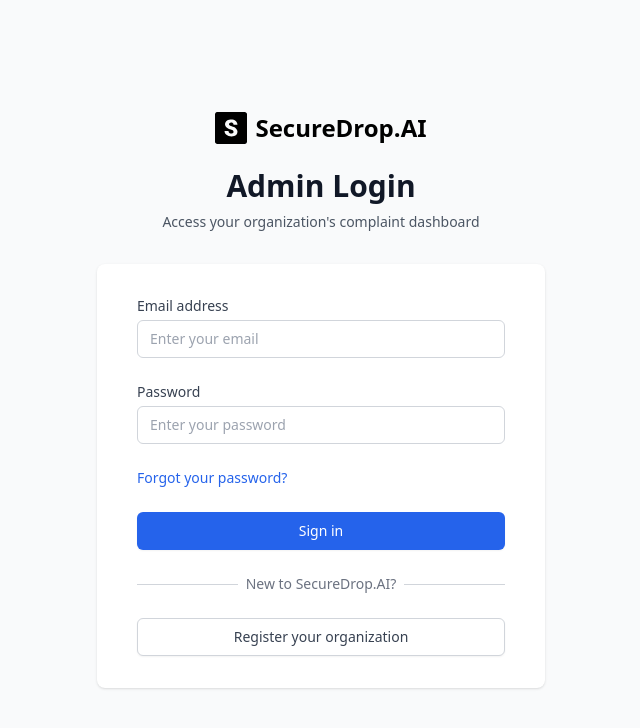
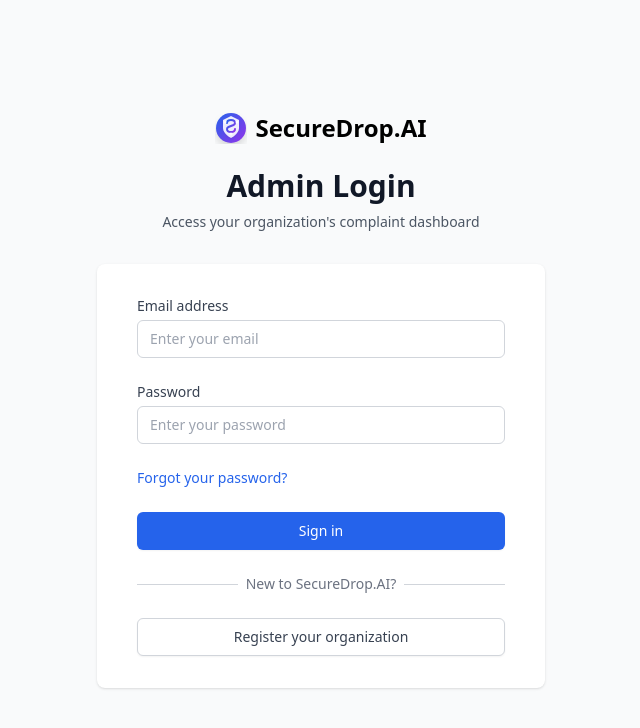
Before and after one commit to darkflayer/SecureDrop.AI, a React (Create React App) app in the folder client/: page /admin/login in a window 1280 px wide. Shown: the top 728 px of the page, without its empty margins (319-959 px from the left). Built offline with nearby package versions, Linux system fonts and the light colour scheme; no server answers.

Commit message:
Create adaptive logo component that works in both light and dark modes
cgen-b797a858222145659e2db097e9614fde

```diff
--- a/client/src/components/FinalsLogo.tsx
+++ b/client/src/components/FinalsLogo.tsx
@@ -1,8 +1,59 @@
 import React from "react";
-import finals from "./finals.svg";
 
-const FinalsLogo: React.FC<{ className?: string }> = ({ className }) => (
-  <img src={finals} alt="SecureDrop.AI Logo" className={className || "w-8 h-8 mr-2"} />
+const FinalsLogo: React.FC<{ className?: string }> = ({ className = "w-8 h-8 mr-2" }) => (
+  <div className={`${className} flex items-center justify-center`}>
+    <svg
+      width="32"
+      height="32"
+      viewBox="0 0 32 32"
+      className="w-full h-full"
+      xmlns="http://www.w3.org/2000/svg"
+    >
+      {/* Outer Circle with Gradient */}
+      <defs>
+        <linearGradient id="logoGradient" x1="0%" y1="0%" x2="100%" y2="100%">
+          <stop offset="0%" className="text-blue-600 dark:text-blue-400" stopColor="currentColor" />
+          <stop offset="100%" className="text-purple-600 dark:text-purple-400" stopColor="currentColor" />
+        </linearGradient>
+        <linearGradient id="logoGradientDark" x1="0%" y1="0%" x2="100%" y2="100%">
+          <stop offset="0%" stopColor="#60a5fa" />
+          <stop offset="100%" stopColor="#a78bfa" />
+        </linearGradient>
+      </defs>
+
+      {/* Background Circle */}
+      <circle
+        cx="16"
+        cy="16"
+        r="15"
+        fill="url(#logoGradient)"
+        className="drop-shadow-lg"
+      />
+
+      {/* Shield Shape */}
+      <path
+        d="M16 4 L24 8 L24 16 C24 22 16 26 16 26 C16 26 8 22 8 16 L8 8 Z"
+        fill="white"
+        fillOpacity="0.9"
+        className="drop-shadow-sm"
+      />
+
+      {/* Letter 'S' for SecureDrop */}
+      <path
+        d="M12 11 C12 9.5 13.5 8 16 8 C18.5 8 20 9.5 20 11 C20 12 19.5 12.5 18.5 13 L13.5 15 C12.5 15.5 12 16 12 17 C12 18.5 13.5 20 16 20 C18.5 20 20 18.5 20 17"
+        stroke="url(#logoGradient)"
+        strokeWidth="2"
+        fill="none"
+        strokeLinecap="round"
+        className="dark:stroke-current dark:text-blue-400"
+      />
+
+      {/* Security Dots */}
+      <circle cx="22" cy="10" r="1.5" fill="white" fillOpacity="0.8" />
+      <circle cx="10" cy="10" r="1.5" fill="white" fillOpacity="0.8" />
+      <circle cx="16" cy="22" r="1.5" fill="white" fillOpacity="0.8" />
+    </svg>
+  </div>
 );
 
 export default FinalsLogo;
--- /dev/null
+++ b/client/src/components/PasswordInput.tsx
@@ -0,0 +1,66 @@
+import React, { useState } from 'react';
+import { EyeIcon, EyeSlashIcon } from '@heroicons/react/24/outline';
+
+interface PasswordInputProps {
+  id: string;
+  name: string;
+  value: string;
+  onChange: (e: React.ChangeEvent<HTMLInputElement>) => void;
+  placeholder?: string;
+  required?: boolean;
+  className?: string;
+  label?: string;
+}
+
+const PasswordInput: React.FC<PasswordInputProps> = ({
+  id,
+  name,
+  value,
+  onChange,
+  placeholder = "Enter your password",
+  required = false,
+  className = "",
+  label = "Password"
+}) => {
+  const [showPassword, setShowPassword] = useState(false);
+
+  const togglePasswordVisibility = () => {
+    setShowPassword(!showPassword);
+  };
+
+  return (
+    <div className="relative">
+      {label && (
+        <label htmlFor={id} className="block text-sm font-medium text-gray-700 dark:text-gray-300 mb-2">
+          {label}
+        </label>
+      )}
+      <div className="relative">
+        <input
+          type={showPassword ? 'text' : 'password'}
+          id={id}
+          name={name}
+          value={value}
+          onChange={onChange}
+          placeholder={placeholder}
+          required={required}
+          className={`w-full px-4 py-3 pr-12 border border-gray-300 dark:border-gray-600 rounded-xl bg-white/50 dark:bg-gray-800/50 backdrop-blur-sm focus:outline-none focus:ring-2 focus:ring-blue-500 focus:border-transparent transition-all duration-300 text-gray-900 dark:text-white placeholder-gray-500 dark:placeholder-gray-400 ${className}`}
+        />
+        <button
+          type="button"
+          onClick={togglePasswordVisibility}
+          className="absolute inset-y-0 right-0 pr-3 flex items-center text-gray-400 hover:text-gray-600 dark:hover:text-gray-300 transition-colors duration-300"
+          aria-label={showPassword ? 'Hide password' : 'Show password'}
+        >
+          {showPassword ? (
+            <EyeSlashIcon className="w-5 h-5" />
+          ) : (
+            <EyeIcon className="w-5 h-5" />
+          )}
+        </button>
+      </div>
+    </div>
+  );
+};
+
+export default PasswordInput;
```
